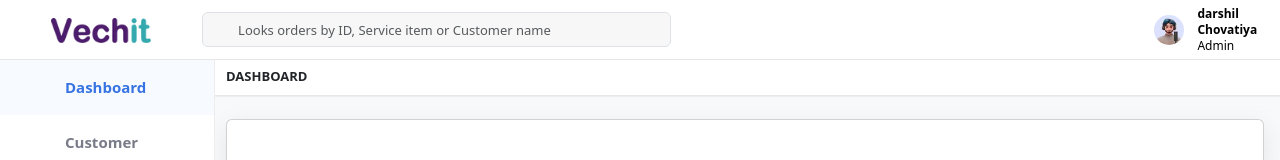
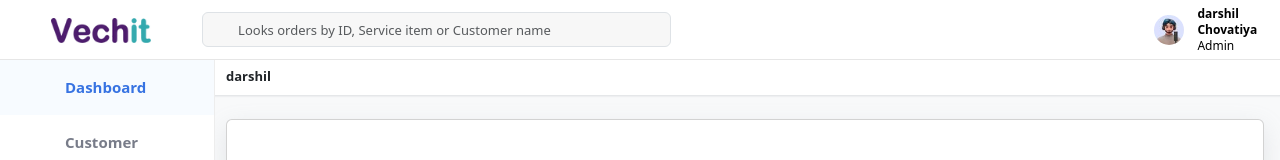
Before and after one commit to darshilchovatiya/Vechit-page-tsk, a Next.js app: page / in a window 1280 px wide. Shown: the top 160 px of the page. Built offline with nearby package versions, Linux system fonts and the light colour scheme; some icons are missing.

Commit message:
Update DashboardTitle.js

```diff
--- a/Components/Dashboard/DashboardTitle/DashboardTitle.js
+++ b/Components/Dashboard/DashboardTitle/DashboardTitle.js
@@ -5,7 +5,7 @@ export default function DashboardTitle() {
     <div className="row">
     <div className="col-xl-12">
       <div class="sc-fb9f1326-0 TnemY d-sm-flex align-items-center justify-content-between">
-        <h6 class="sc-fb9f1326-1 izPFRb mb-sm-0">DASHBOARD</h6>
+        <h6 class="sc-fb9f1326-1 izPFRb mb-sm-0">darshil</h6>
         <div class="sc-fb9f1326-2 jncgKT page-title-right">
           <ol class="breadcrumb m-0">
             <li class="breadcrumb-item"></li>
```
